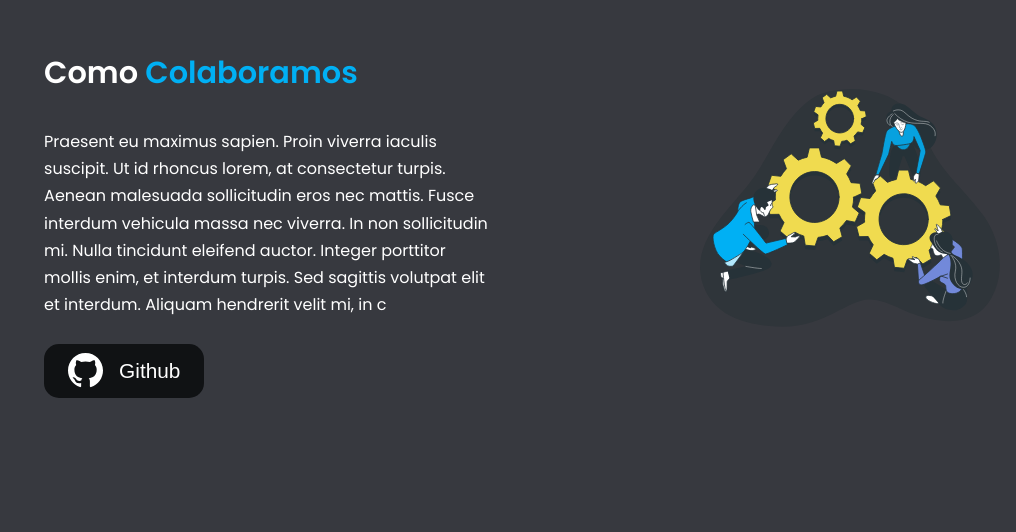
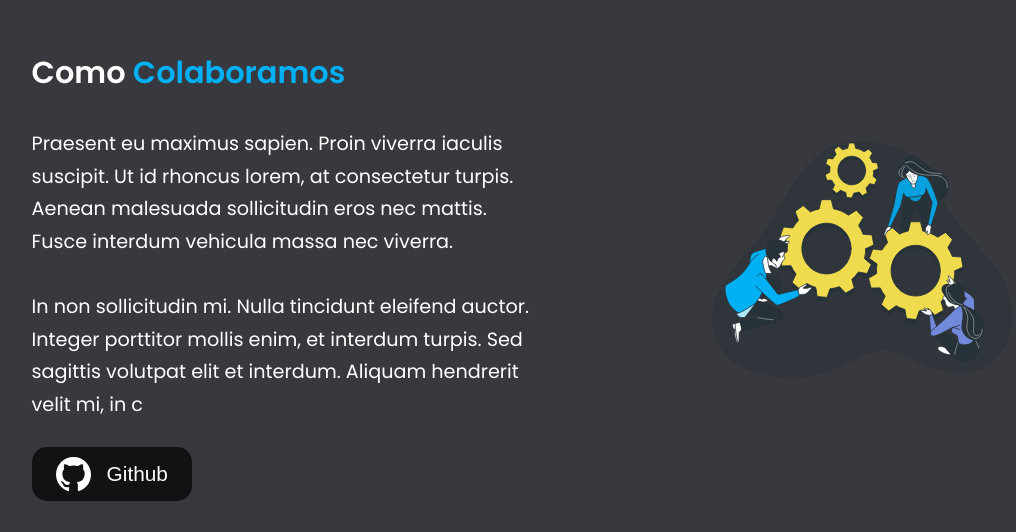
Before and after one commit to callMe-Dev/callMeDev-web, a React (Vite) app: page / in a window 1280 px wide. Shown: the part 3794-4326 px from the top of the page, without its empty margins (118-1134 px from the left). Before the commit the page ends 4222 px from the top, so only its background shows below. Built offline with nearby package versions, Linux system fonts and the light colour scheme.

Commit message:
fix: algunos estilos y contenido de howCollaborate fixed

```diff
--- a/src/components/HowCollaborate/HowCollaborate.jsx
+++ b/src/components/HowCollaborate/HowCollaborate.jsx
@@ -23,10 +23,12 @@ export default function HowCollaborate() {
         <HowCollaborateText>
           Praesent eu maximus sapien. Proin viverra iaculis suscipit. Ut id rhoncus
           lorem, at consectetur turpis. Aenean malesuada sollicitudin eros nec
-          mattis. Fusce interdum vehicula massa nec viverra. In non sollicitudin mi.
-          Nulla tincidunt eleifend auctor. Integer porttitor mollis enim, et interdum
-          turpis. Sed sagittis volutpat elit et interdum. Aliquam hendrerit velit mi,
-          in c
+          mattis. Fusce interdum vehicula massa nec viverra.
+          <br />
+          <br />
+          In non sollicitudin mi. Nulla tincidunt eleifend auctor. Integer porttitor
+          mollis enim, et interdum turpis. Sed sagittis volutpat elit et interdum.
+          Aliquam hendrerit velit mi, in c
         </HowCollaborateText>
         <Button
           btnText='Github'
--- a/src/components/HowCollaborate/HowCollaborate.styles.js
+++ b/src/components/HowCollaborate/HowCollaborate.styles.js
@@ -27,6 +27,8 @@ export const HowCollaborateText = styled.p`
   @media (min-width: ${screens.ipad}) {
     text-align: left;
     margin-bottom: 1rem;
+    font-size: 1.2rem;
+    width: 500px;
   }
 `
 
```
